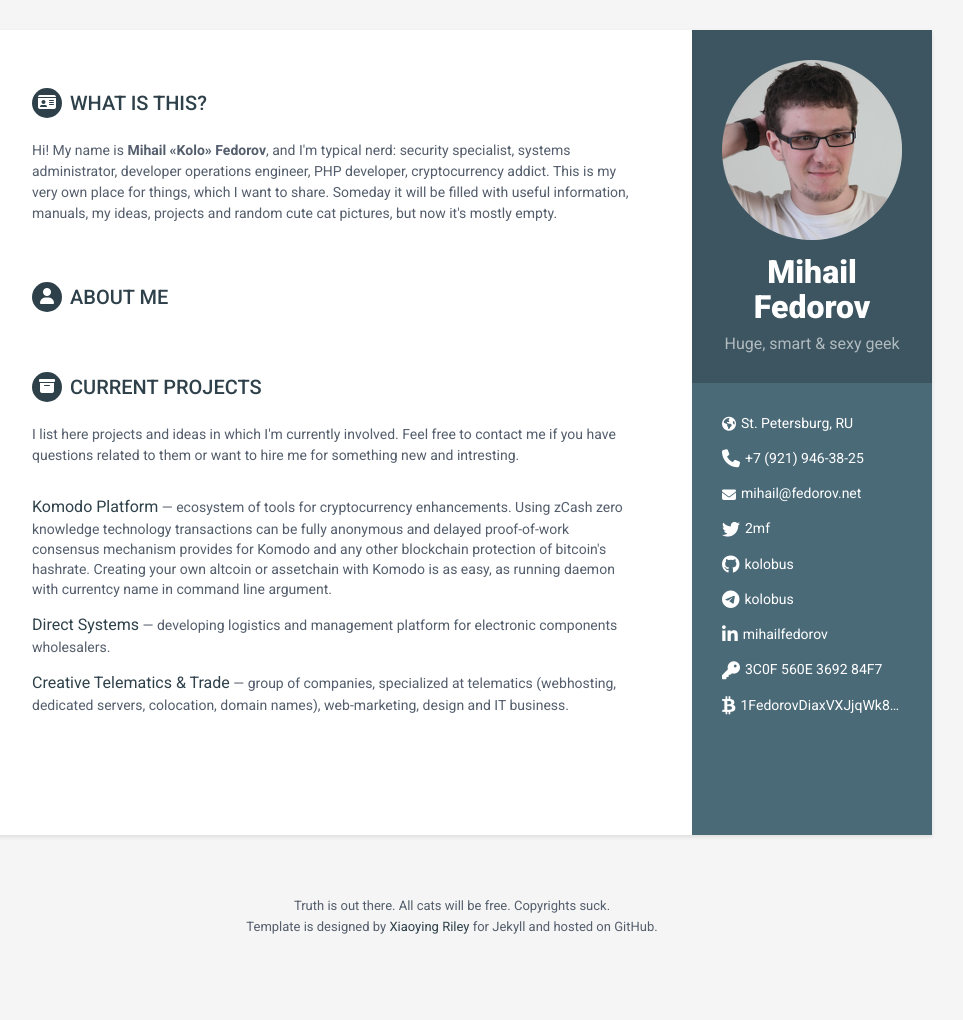
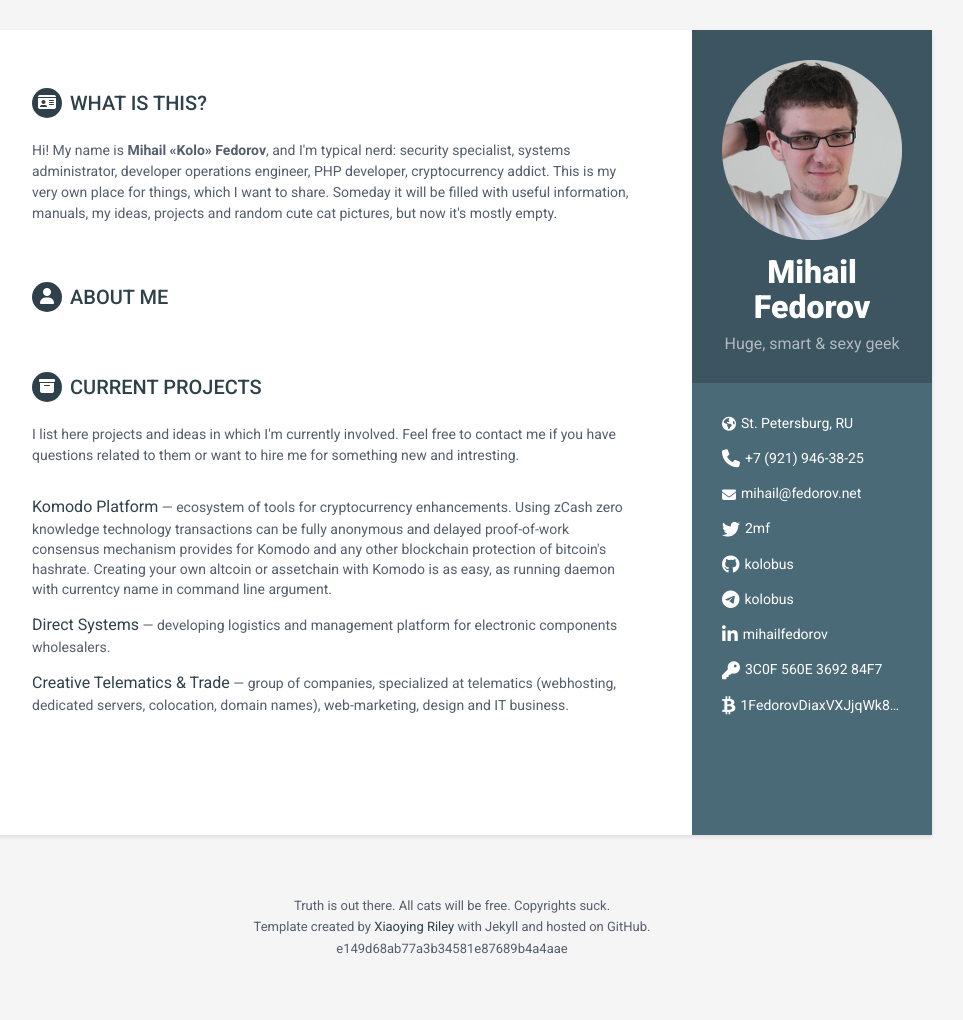
Before and after one commit to kolobus/fedorov.net, a Jekyll site: the page built from index.html, in a window 1280 px wide. Shown: the whole page, without its empty margins (188-1151 px from the left). Built offline with Jekyll 4.4.1, drawn with Linux system fonts in a browser that asks for light colours; nearby versions of some CDN libraries; before the commit the page ends 998 px from its top, so only the background shows below that.

Commit message:
random stuff

```diff
--- a/_includes/footer.html
+++ b/_includes/footer.html
@@ -1,5 +1,7 @@
     <footer class="footer">
         <div class="text-center">
-                <small class="copyright">Truth is out there. All cats will be free. Copyrights suck.<br />Template is designed by <a href="http://themes.3rdwavemedia.com" target="_blank" rel="nofollow">Xiaoying Riley</a> for Jekyll and hosted on GitHub.</small>
+                <small class="copyright">Truth is out there. All cats will be free. Copyrights suck.<br />
+                Template created by <a href="http://themes.3rdwavemedia.com" target="_blank" rel="nofollow">Xiaoying Riley</a> with Jekyll and hosted on GitHub.<br />
+                e149d68ab77a3b34581e87689b4a4aae</small>
         </div>
     </footer>
```
